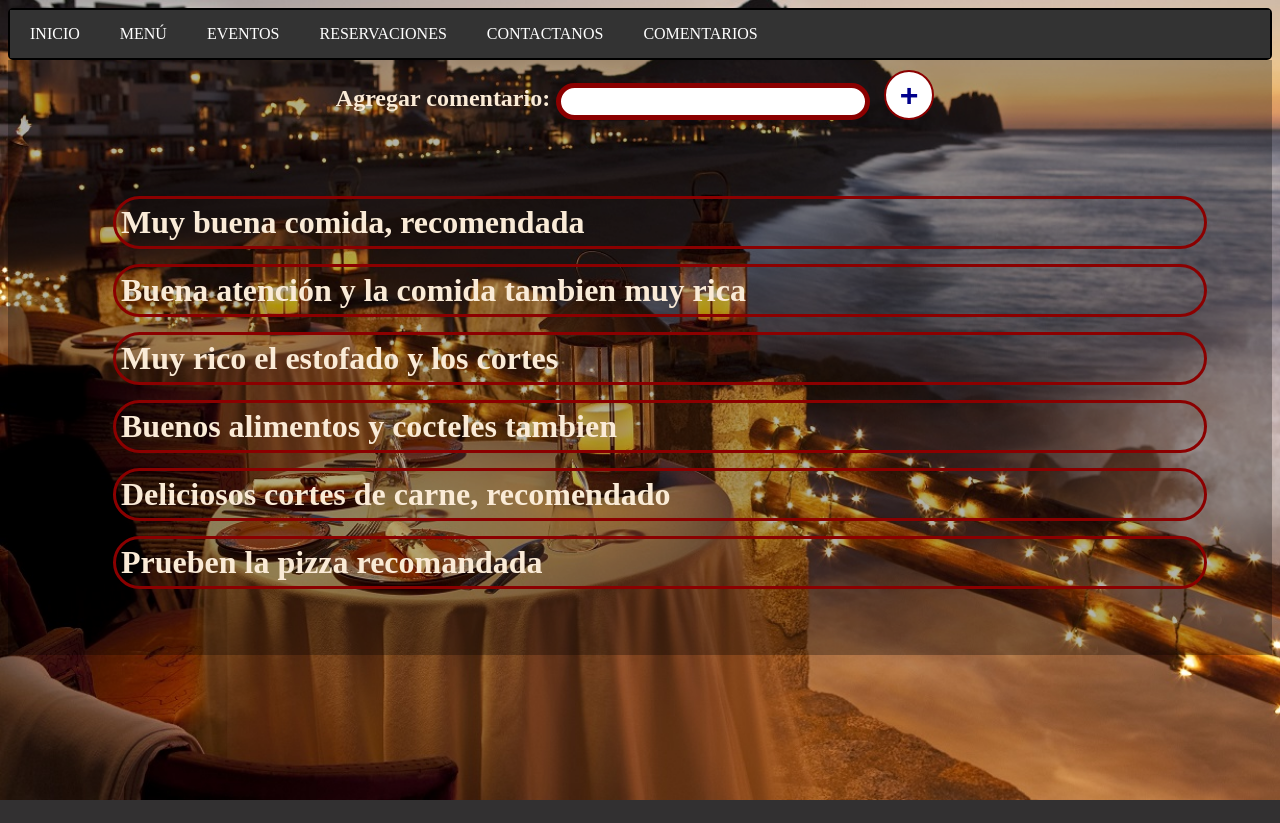
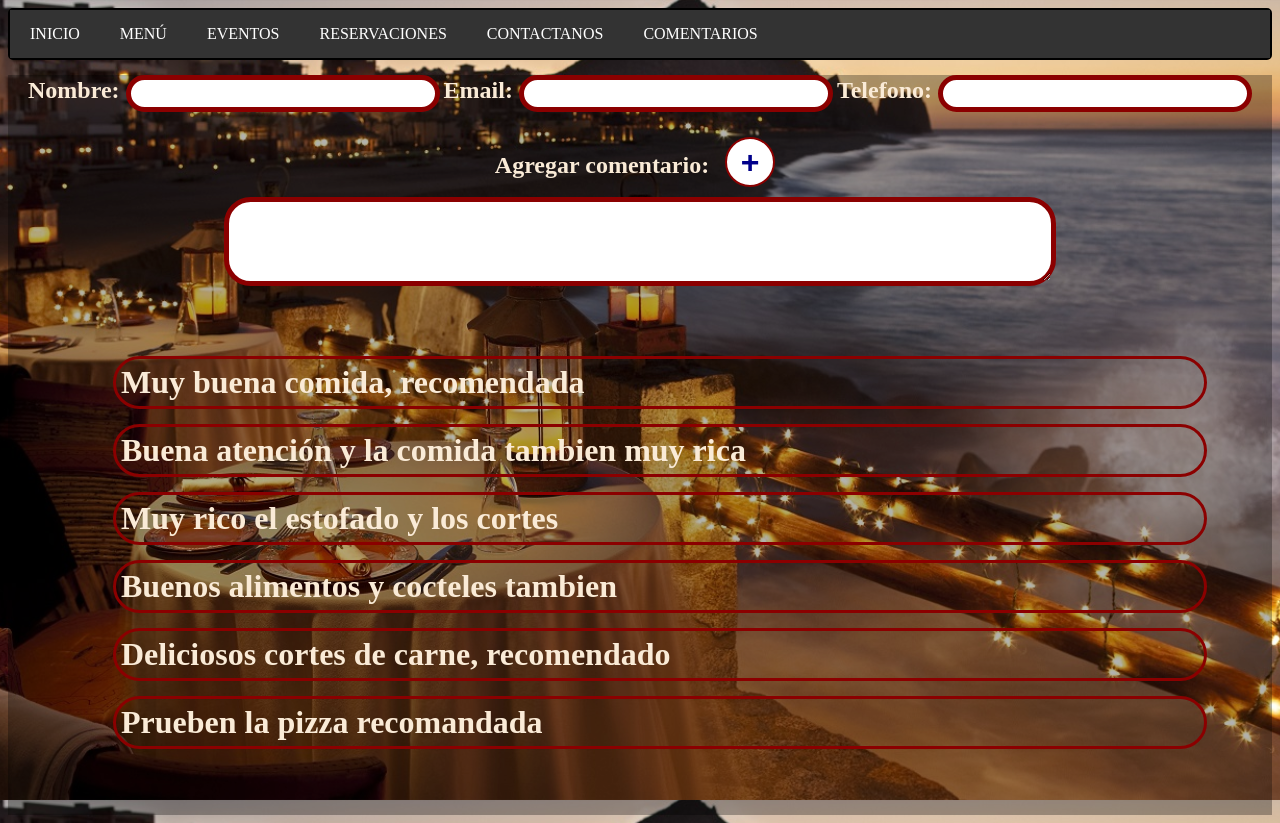
Before and after one commit to sagonzalez/project-gps, a PHP site: page /Comentarios.html in a window 1280 px wide. Before the commit the page ends 800 px from the top, so only its background shows below. Run offline with PHP 8.4, Linux system fonts and the light colour scheme.

Commit message:
Agregando formulario a  comentarios

```diff
--- a/Restaurante/Comentarios.html
+++ b/Restaurante/Comentarios.html
@@ -43,12 +43,23 @@
 <!---->
 
 
+<form action="/obtener" method="POST">
     <div class="div-agregar-comentario">
-        <Label>Agregar comentario: </Label>
-        <input type="text" maxlength="60" required id="campo-comentario"/>
-        <button id="btnCommentario">+</button>
+
+        <div class="primeros-campos">
+            <label>Nombre: </label><input type="text" id="camponombre" required>
+            <label>Email: </label><input type="text" id="campoemail" required>
+            <label>Telefono: </label><input type="text" id="campotel" required>
+        </div>
+
+        <div>
+            <Label>Agregar comentario: </Label>     <button id="btnCommentario">+</button>
+        </div>
+
+        <textarea id = "campo-comentario" cols="100" rows="5"></textarea>
+
     </div>
-
+</form>
 
 <div class="lista-comentarios">
 
--- a/Restaurante/css/comentarios.css
+++ b/Restaurante/css/comentarios.css
@@ -125,3 +125,13 @@ a:hover{
     border:2px solid darkred;
 
 }
+
+.div-agregar-comentario textarea{
+    border: 5px solid darkred;
+    border-radius: 2em;
+}
+
+.primeros-campos{
+
+    margin: 15px;
+}
```
